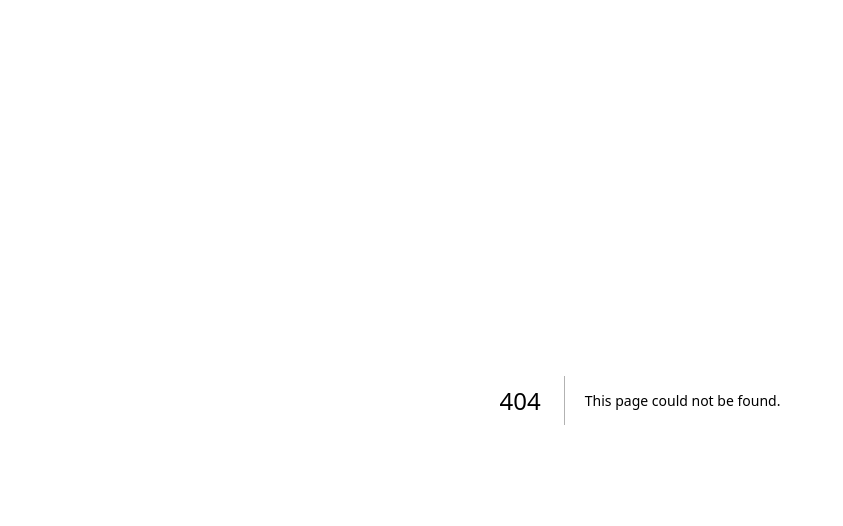
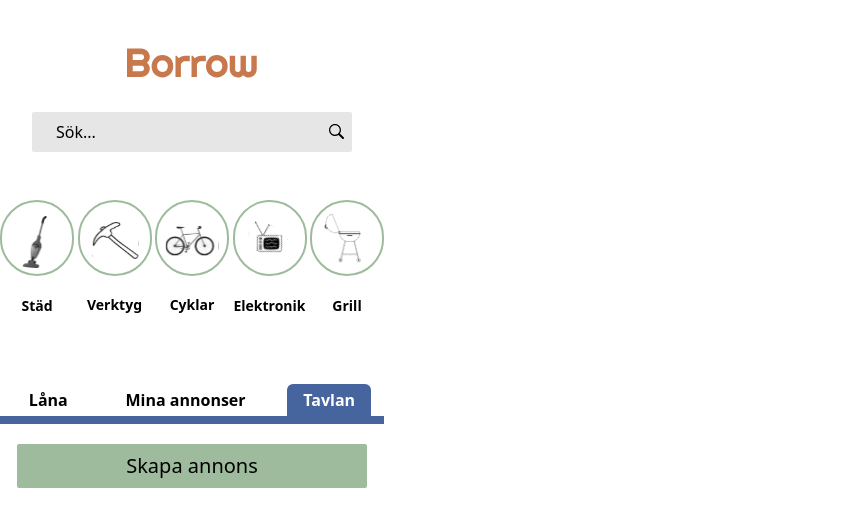
Before and after one commit to Guido-Pierri/borrow-app, a Next.js app: page /tavla in a window 1280 px wide. Before the commit this address had no page. Shown: the top 526 px of the page, without its empty margins (0-843 px from the left). Built offline with nearby package versions, Linux system fonts and the light colour scheme.

Commit message:
Börjat på tavlan

```diff
--- a/p-components/hamburgerMenu.tsx
+++ b/p-components/hamburgerMenu.tsx
@@ -1,8 +1,8 @@
-import Link from 'next/link'
-import { slide as Menu } from 'react-burger-menu'
+import Link from "next/link";
+// import { slide as Menu } from 'react-burger-menu'
 const HamburgerMenu = () => (
   <div className="relative">
-    <Menu
+    {/* <Menu
       customBurgerIcon={<HamburgerIcon />}
       width={'auto'}
       className="left-0 top-0"
@@ -12,9 +12,9 @@ const HamburgerMenu = () => (
       id={'crossBtn'}
     >
       <Links />
-    </Menu>
+    </Menu> */}
   </div>
-)
+);
 
 const HamburgerIcon = () => (
   <div className="">
@@ -48,7 +48,7 @@ const HamburgerIcon = () => (
       />
     </svg>
   </div>
-)
+);
 const CrossIcon = () => (
   <div className="">
     <svg
@@ -64,7 +64,7 @@ const CrossIcon = () => (
       />
     </svg>
   </div>
-)
+);
 export const Links = () => (
   <>
     <div className="bg-inherit text-white text-xl text-left ml-6 mt-40">
@@ -76,6 +76,6 @@ export const Links = () => (
       </Link>
     </div>
   </>
-)
+);
 
-export default HamburgerMenu
+export default HamburgerMenu;
--- a/pages/ads/index.tsx
+++ b/pages/ads/index.tsx
@@ -29,68 +29,68 @@
 // }
 // export default Index
 
-import Link from 'next/link'
-import Header from '@/p-components/header'
-import { GoSearch } from 'react-icons/go'
-import { Ad } from '@/types/ads'
-import { CldImage } from 'next-cloudinary'
-import Image from 'next/image'
-import { Suspense } from 'react'
-import Categories from '@/p-components/categories'
-import clientPromise from '@/lib/mongodb'
+import Link from "next/link";
+import Header from "@/p-components/header";
+import { GoSearch } from "react-icons/go";
+import { Ad } from "@/types/ads";
+import { CldImage } from "next-cloudinary";
+import Image from "next/image";
+import { Suspense } from "react";
+import Categories from "@/p-components/categories";
+import clientPromise from "@/lib/mongodb";
 
 interface AdId {
-  id: string
+  id: string;
 }
 
 function navigateToCreateAd() {
-  window.location.href = '/createAd'
+  window.location.href = "/createAd";
 }
 interface Props {
-  ads: Ad[]
+  ads: Ad[];
 }
 
 const Ads = ({ ads }: Props) => {
   async function deleteAd(id: string) {
-    console.log('deleteAd')
+    console.log("deleteAd");
     const confirmed = window.confirm(
-      'Är du säker att du vill ta bort din annons?'
-    )
+      "Är du säker att du vill ta bort din annons?"
+    );
 
     if (confirmed) {
       const apiData: AdId = {
         id: id,
-      }
-      console.log(apiData)
+      };
+      console.log(apiData);
 
       try {
-        console.log('try')
-        console.log(id)
+        console.log("try");
+        console.log(id);
 
-        const res = await fetch('/api/deleteAd', {
-          method: 'POST',
+        const res = await fetch("/api/deleteAd", {
+          method: "POST",
           headers: {
-            'Content-Type': 'application/json',
+            "Content-Type": "application/json",
           },
           body: JSON.stringify(apiData),
-        })
-        console.log(res)
-        console.log(res.status)
+        });
+        console.log(res);
+        console.log(res.status);
 
         if (res.ok) {
           // setDeletedAdId(id)
-          window.location.reload()
+          window.location.reload();
         } else {
-          console.error('Failed to delete ad')
+          console.error("Failed to delete ad");
         }
       } catch (e) {
-        console.error('Failed to delete ad', e)
+        console.error("Failed to delete ad", e);
       }
     }
   }
 
   function navigateToAd(id: string) {
-    window.location.href = `/ads/view/${id}`
+    window.location.href = `/ads/view/${id}`;
   }
   return (
     <div className="bg-[#ffffff] text-center max-w-sm h-screen ">
@@ -111,7 +111,7 @@ const Ads = ({ ads }: Props) => {
       <Categories></Categories>
 
       <style jsx>{`
-        input[type='text'] {
+        input[type="text"] {
           background-repeat: no-repeat;
           background-size: 16px 16px;
           background-position: 8px 50%;
@@ -125,14 +125,16 @@ const Ads = ({ ads }: Props) => {
         <button
           className="rounded-t-md -md mt-4 font-sans font-semibold   px-4 py-1 text-black"
           onClick={() => {
-            alert('Logga in för att se dina annonser')
+            alert("Logga in för att se dina annonser");
           }}
         >
           Mina annonser
         </button>
-        <button className="rounded-t-md -md mt-4 font-sans font-semibold   px-4 py-1  text-black">
-          Tavlan
-        </button>
+        <Link href={"/tavla"}>
+          <button className="rounded-t-md -md mt-4 font-sans font-semibold   px-4 py-1  text-black">
+            Tavlan
+          </button>
+        </Link>
       </section>
 
       <div className="bg-[#46649D] h-2"></div>
@@ -154,8 +156,8 @@ const Ads = ({ ads }: Props) => {
                 className="mt-4  w-full aspect-square rounded-md"
                 alt={ad.description}
                 src={ad.image}
-                width={'1000'}
-                height={'1000'}
+                width={"1000"}
+                height={"1000"}
               />
 
               {/* <div className=" mt-2">
@@ -205,21 +207,21 @@ const Ads = ({ ads }: Props) => {
         }
       `}</style>
     </div>
-  )
-}
+  );
+};
 export async function getServerSideProps() {
   try {
-    const client = await clientPromise
-    const db = client.db('borrow')
+    const client = await clientPromise;
+    const db = client.db("borrow");
 
-    const ads = await db.collection('ads').find({}).limit(1000).toArray()
-    console.log(ads)
+    const ads = await db.collection("ads").find({}).limit(1000).toArray();
+    console.log(ads);
 
     return {
       props: { ads: JSON.parse(JSON.stringify(ads)) },
-    }
+    };
   } catch (e) {
-    console.error(e)
+    console.error(e);
   }
 }
-export default Ads
+export default Ads;
--- /dev/null
+++ b/pages/tavla/index.tsx
@@ -0,0 +1,71 @@
+import Categories from "@/p-components/categories";
+import Header from "@/p-components/header";
+import { NextPage } from "next";
+import Link from "next/link";
+import { GoSearch } from "react-icons/go";
+
+interface Props {}
+
+function navigateToCreateAd() {
+  window.location.href = "/createAd";
+}
+
+const Index: NextPage<Props> = ({}) => {
+  return (
+    <div className="bg-[#ffffff] text-center max-w-sm h-screen ">
+      <Header></Header>
+      <form>
+        <label className="relative">
+          <input
+            className="bg-[#E6E6E6] font-sans placeholder-black px-6 py-2 rounded-sm w-80"
+            type="text"
+            placeholder="Sök..."
+          />
+          <div className="absolute inset-y-0 right-0 flex items-center px-2 text-black">
+            <GoSearch />
+          </div>
+        </label>
+      </form>
+
+      <Categories></Categories>
+
+      <style jsx>{`
+        input[type="text"] {
+          background-repeat: no-repeat;
+          background-size: 16px 16px;
+          background-position: 8px 50%;
+        }
+      `}</style>
+
+      <section className="flex justify-around mt-5 ">
+        <Link href={"/ads"}>
+          <button className="rounded-t-md -md mt-4 font-sans font-semibold   px-4 py-1  text-black">
+            Låna
+          </button>
+        </Link>
+        <button
+          className="rounded-t-md -md mt-4 font-sans font-semibold px-4 py-1 text-black"
+          onClick={() => {
+            alert("Logga in för att se dina annonser");
+          }}
+        >
+          Mina annonser
+        </button>
+        <button className="rounded-t-md -md mt-4 font-sans font-semibold   px-4 py-1 bg-[#46649D]  text-white">
+          Tavlan
+        </button>
+      </section>
+      <div className="bg-[#46649D] h-2"></div>
+      <div className="flex justify-center mt-5 ">
+        <button
+          className="flex justify-center p-2 text-gray-900 bg-[#9EBB9D] w-[350px] rounded-sm text-xl font-[500] font-sans"
+          onClick={navigateToCreateAd}
+        >
+          <p className="text-black"> Skapa annons</p>
+        </button>
+      </div>
+    </div>
+  );
+};
+
+export default Index;
```
Also changed, not shown: 1 other file (tests, documents, lock files or other folders).
